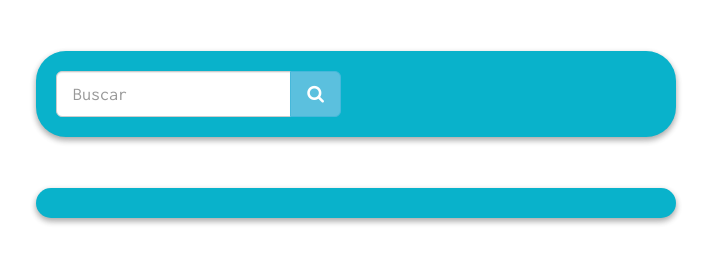
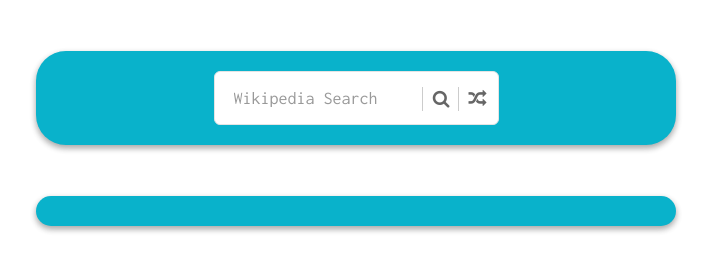
Before and after one commit to Pachj/wikipedia-viewer, a plain HTML site: page index.html in a window 1280 px wide. Shown: the whole page, without its empty margins (284-995 px from the left). Drawn offline with nearby package versions, Linux system fonts and the light colour scheme.

Commit message:
some CSS changes and the random article button added

```diff
--- a/css/style.css
+++ b/css/style.css
@@ -19,6 +19,7 @@
     padding-bottom: 1em;
     margin-top: 4%;
     box-shadow: 0 3px 6px rgba(0,0,0,0.16), 0 3px 6px rgba(0,0,0,0.23);
+
 }
 
 input {
@@ -37,3 +38,36 @@
 a:hover {
     color: black;
 }
+
+#random {
+    color: #666666;
+    font-size: 18px;
+}
+
+#custom-search-input{
+    padding: 3px;
+    border: solid 1px #E4E4E4;
+    border-radius: 6px;
+    background-color: #fff;
+}
+
+#custom-search-input input{
+    border: 0;
+    box-shadow: none;
+}
+
+#custom-search-input button{
+    margin: 2px 0 0 0;
+    background: none;
+    box-shadow: none;
+    border: 0;
+    color: #666666;
+    padding: 0 8px 0 10px;
+    border-left: solid 1px #ccc;
+}
+
+#custom-search-input button:hover{
+    border: 0;
+    box-shadow: none;
+    border-left: solid 1px #ccc;
+}
--- a/index.html
+++ b/index.html
@@ -22,15 +22,18 @@
             </div>-->
 
             <div class="row">
-                <div class="col-md-6">
+                <div class="col-xs-12 col-md-6 col-md-offset-3">
                     <div id="custom-search-input">
                         <div class="input-group col-md-12">
-                            <input type="text" class="form-control input-lg" placeholder="Buscar" id="search-text"/>
+                            <input type="text" class="form-control input-lg" placeholder="Wikipedia Search" id="search-text"/>
                             <span class="input-group-btn">
                                 <button class="btn btn-info btn-lg" type="button" id="submit">
                                 <i class="fa fa-search"></i>
                                 </button>
-                                <!--<a href="https://en.wikipedia.org/wiki/Special:Random" target="_blank"><button class="btn btn-info btn-lg" type="button"><i class="fa fa-random" aria-hidden="true"></i></button></a>-->
+                                <button class="btn btn-info btn-lg" type="button">
+                                    <a id="random" href="https://en.wikipedia.org/wiki/Special:Random" target="_blank"><i
+                                            class="fa fa-random" aria-hidden="true"></i></a>
+                                </button>
                             </span>
                         </div>
                     </div>
```
